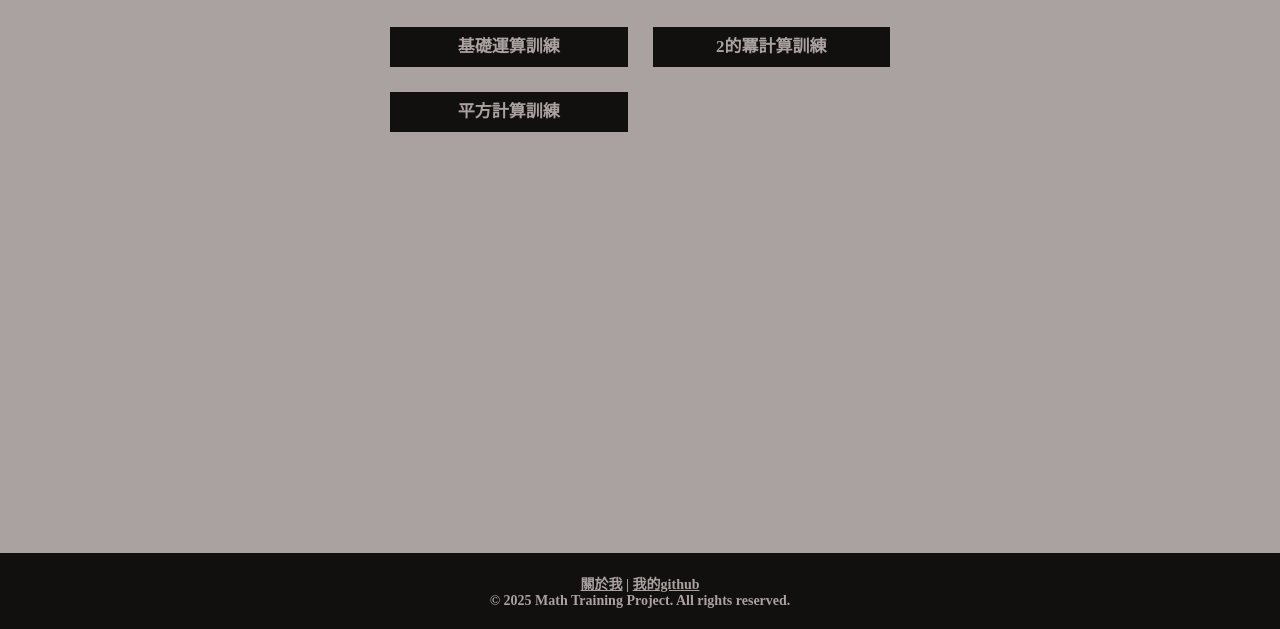
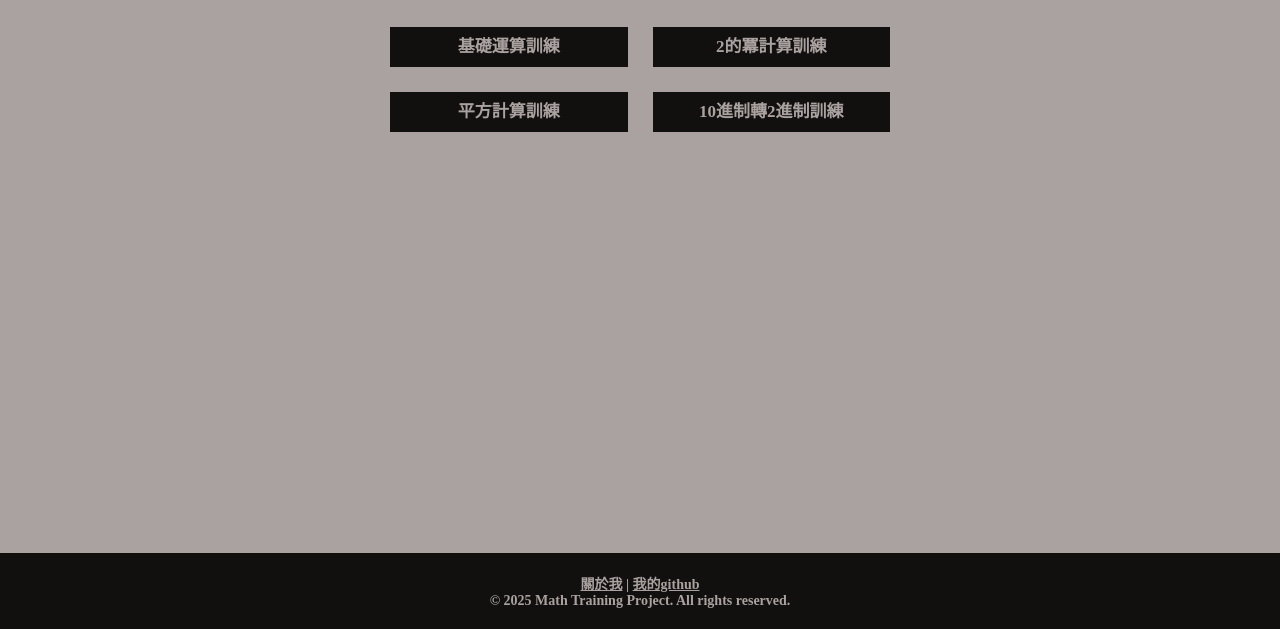
Before and after one commit to SSS-S-S/math_training, a plain HTML site: page index.html in a window 1280 px wide. Shown: the part 171-800 px from the top of the page. Drawn offline with Linux system fonts and the light colour scheme.

Commit message:
Add link to decimal to binary training

```diff
--- a/index.html
+++ b/index.html
@@ -22,6 +22,7 @@
             <a href="basic_arithmetic.html">基礎運算訓練</a>
             <a href="power2_exponentiation.html">2的冪計算訓練</a>
             <a href="square_exponentiation.html">平方計算訓練</a>
+            <a href="decimal_to_binary.html">10進制轉2進制訓練</a>
         </div>
     </main>
 
```
